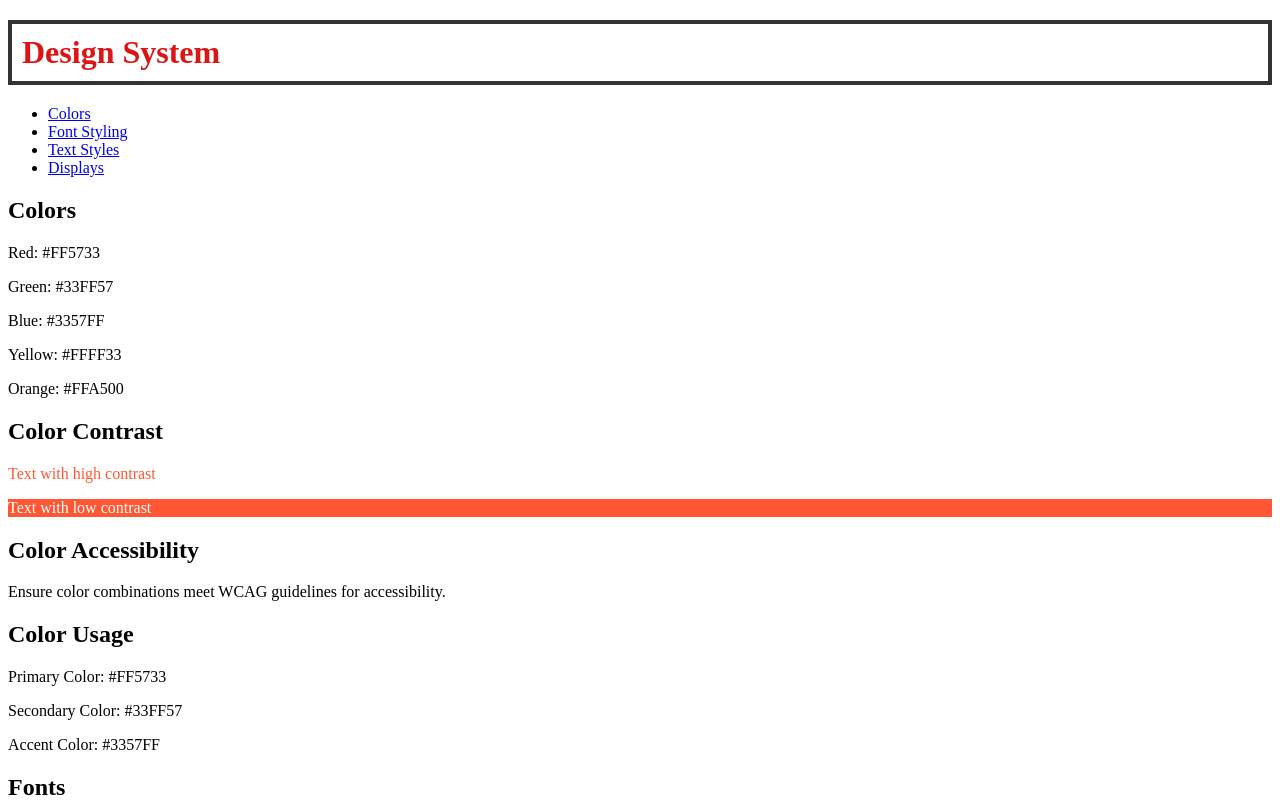
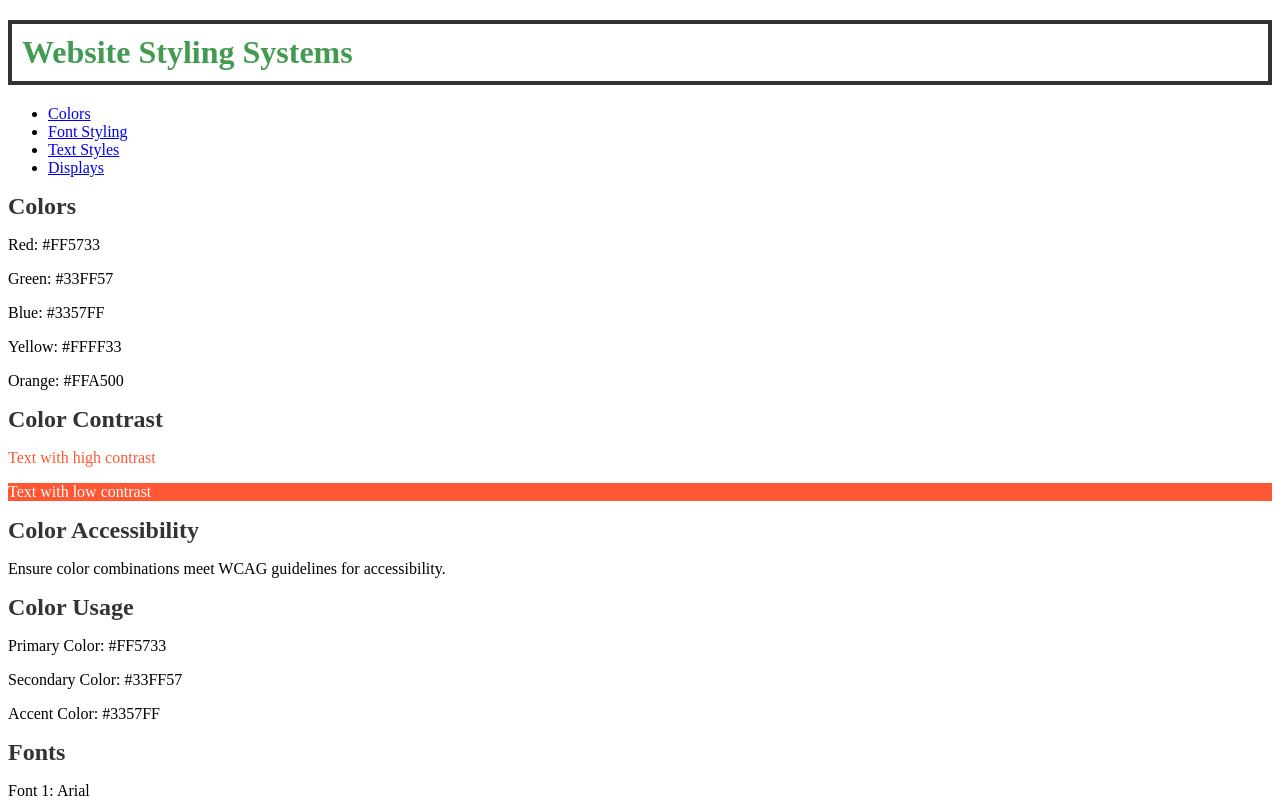
Before and after one commit to TypeTypen/Projects, a plain HTML site: page Portfolio/DesignSite.html in a window 1280 px wide. Shown: the top 804 px of the page. Drawn offline with Linux system fonts and the light colour scheme.

Commit message:
Attempting to add a new design site to the portfolio.

```diff
--- a/Portfolio/DesignSite.html
+++ b/Portfolio/DesignSite.html
@@ -9,7 +9,7 @@
 <!--Body section-->
 <body>
      <header>
-         <h1>Design System</h1>
+         <h1>Website Styling Systems</h1>
          <nav>
             <ul>
                 <li><a href="#colors">Colors</a></li>
@@ -22,11 +22,11 @@
 <!--Colors section-->
 <section class="colors" class="location">
     <h2>Colors</h2>
-    <p>Red: #FF5733</p>
-    <p>Green: #33FF57</p>
-    <p>Blue: #3357FF</p>
-    <p>Yellow: #FFFF33</p>
-    <p>Orange: #FFA500</p>
+    <p id="red">Red: #FF5733</p>
+    <p id="green">Green: #33FF57</p>
+    <p id="blue">Blue: #3357FF</p>
+    <p id="yellow">Yellow: #FFFF33</p>
+    <p id="orange">Orange: #FFA500</p>
 </section>
 <!--Color contrast section-->
 <section class="color-contrast">
--- a/Portfolio/DesignSite/DesignSite.css
+++ b/Portfolio/DesignSite/DesignSite.css
@@ -2,12 +2,20 @@
 /* Header */
 h1{
     font-size: 2em;
-    color: #db1616;
+    color: #439b52;
     border: 4px solid #333;
     padding: 10px;
     margin: 20px 0;
 
   }
+
+  h2 {
+    font-size: 1.5em;
+    color: #333;
+    margin: 10px 0;
+  }
+
+  }
   /* Navigation */
   /* Main content */
   /* Footer */
```
